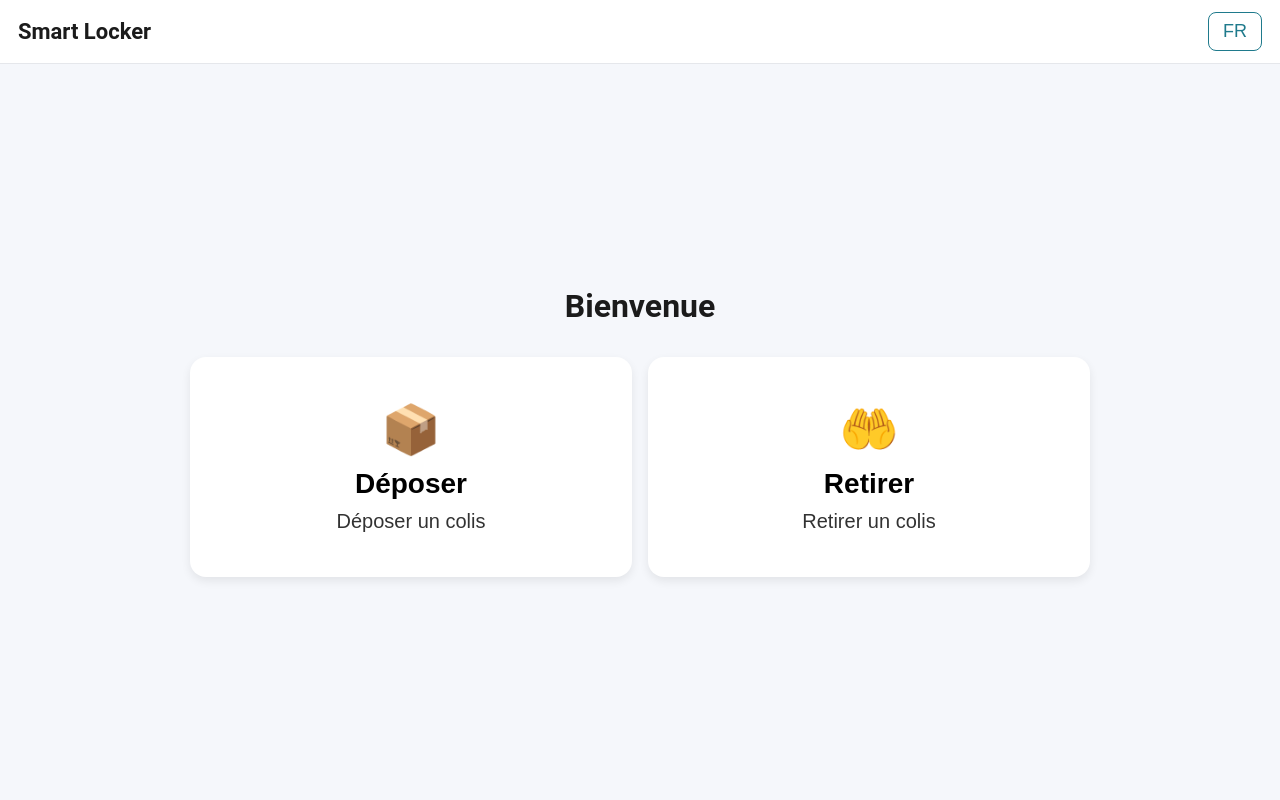
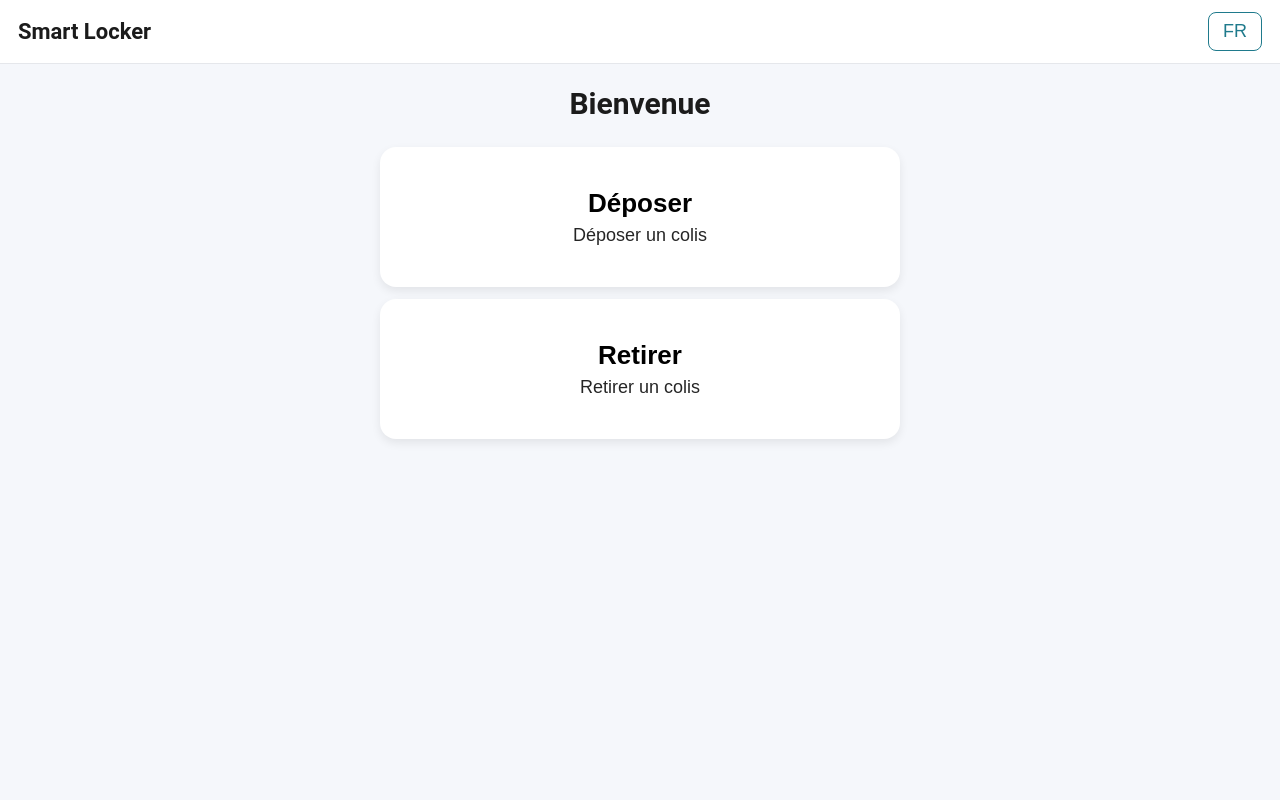
Before and after one commit to Yoruzaki/smart-locker, a Flask app: page / in a window 1280 px wide. Run offline with Flask 3, Linux system fonts and the light colour scheme.

Commit message:
ui: simplify and modernize kiosk layout, remove icons

```diff
--- a/static/css/style.css
+++ b/static/css/style.css
@@ -41,51 +41,52 @@ body {
 
 .screen {
   flex: 1;
-  padding: 20px;
+  padding: 16px;
   display: flex;
   flex-direction: column;
   align-items: center;
-  justify-content: center;
-  gap: 18px;
+  justify-content: flex-start;
+  gap: 16px;
+  width: 100%;
 }
 .hidden { display: none !important; }
 
-.welcome { font-size: 32px; font-weight: 700; text-align: center; margin-bottom: 14px; }
+.welcome { font-size: 30px; font-weight: 700; text-align: center; margin: 6px 0 10px; }
 
 .actions {
   display: grid;
-  grid-template-columns: repeat(auto-fit, minmax(220px, 1fr));
-  gap: 16px;
+  grid-template-columns: 1fr;
+  gap: 12px;
   width: 100%;
-  max-width: 900px;
+  max-width: 520px;
 }
 .card.action {
   background: #fff;
   border: 2px solid transparent;
   border-radius: 16px;
-  padding: 20px;
-  height: 220px;
+  padding: 18px;
   display: flex;
   flex-direction: column;
   align-items: center;
   justify-content: center;
-  gap: 10px;
-  font-size: 28px;
+  gap: 6px;
+  font-size: 26px;
   cursor: pointer;
   box-shadow: 0 4px 10px rgba(0,0,0,0.08);
+  width: 100%;
+  min-height: 140px;
 }
 .card.action:hover { border-color: var(--primary); }
-.icon { font-size: 48px; }
 .title { font-weight: 700; }
-.subtitle { font-size: 20px; opacity: 0.8; text-align: center; }
+.subtitle { font-size: 18px; opacity: 0.85; text-align: center; }
 
-h1 { margin: 0; font-size: 32px; }
-p { font-size: 20px; margin: 0 0 10px 0; text-align: center; }
+h1 { margin: 0; font-size: 28px; text-align: center; }
+p { font-size: 18px; margin: 0 0 8px 0; text-align: center; }
 
 .input-row { display: flex; gap: 10px; align-items: center; width: 100%; max-width: 520px; }
 input {
   flex: 1;
-  font-size: 28px;
+  font-size: 26px;
   padding: 12px;
   border-radius: 10px;
   border: 2px solid #cbd5e1;
@@ -93,8 +94,8 @@ input {
   letter-spacing: 4px;
 }
 .btn-primary, .btn-secondary {
-  font-size: 24px;
-  padding: 12px 20px;
+  font-size: 22px;
+  padding: 12px 18px;
   border: none;
   border-radius: 10px;
   cursor: pointer;
@@ -104,7 +105,7 @@ input {
 
 .status {
   min-height: 28px;
-  font-size: 20px;
+  font-size: 18px;
   color: var(--text);
   text-align: center;
 }
@@ -121,9 +122,16 @@ input {
   100% { transform: rotate(360deg); }
 }
 
-.success-icon, .error-icon {
-  font-size: 64px;
+.highlight {
+  padding: 16px;
+  border-radius: 12px;
+  width: 100%;
+  max-width: 520px;
+  font-size: 20px;
+  font-weight: 700;
 }
+.highlight.success { background: #e6f4ea; color: #166534; border: 1px solid #bbf7d0; }
+.highlight.error { background: #fde8e8; color: #b91c1c; border: 1px solid #fecdd3; }
 
 .keypad {
   display: grid;
@@ -162,5 +170,6 @@ input {
 .locker-card.reserved { background: #94a3b8; }
 
 @media (max-width: 820px) {
-  .actions { grid-template-columns: 1fr; }
+  .screen { padding: 12px; }
+  .card.action { min-height: 130px; }
 }
--- a/templates/index.html
+++ b/templates/index.html
@@ -9,12 +9,10 @@
   <div class="welcome" data-i18n="welcome"></div>
   <div class="actions">
     <button class="card action" id="btn-deposit">
-      <div class="icon">📦</div>
       <div class="title" data-i18n="deposit"></div>
       <div class="subtitle" data-i18n="deposit_sub"></div>
     </button>
     <button class="card action" id="btn-withdraw">
-      <div class="icon">🤲</div>
       <div class="title" data-i18n="withdraw"></div>
       <div class="subtitle" data-i18n="withdraw_sub"></div>
     </button>
@@ -51,13 +49,11 @@
 </main>
 
 <main class="screen hidden" id="screen-success">
-  <div class="success-icon">✅</div>
-  <div class="status" id="success-text"></div>
+  <div class="status highlight success" id="success-text"></div>
 </main>
 
 <main class="screen hidden" id="screen-error">
-  <div class="error-icon">⚠️</div>
-  <div class="status" id="error-text"></div>
+  <div class="status highlight error" id="error-text"></div>
   <button class="btn-primary" id="error-back" data-i18n="back_home"></button>
 </main>
 {% endblock %}
```
